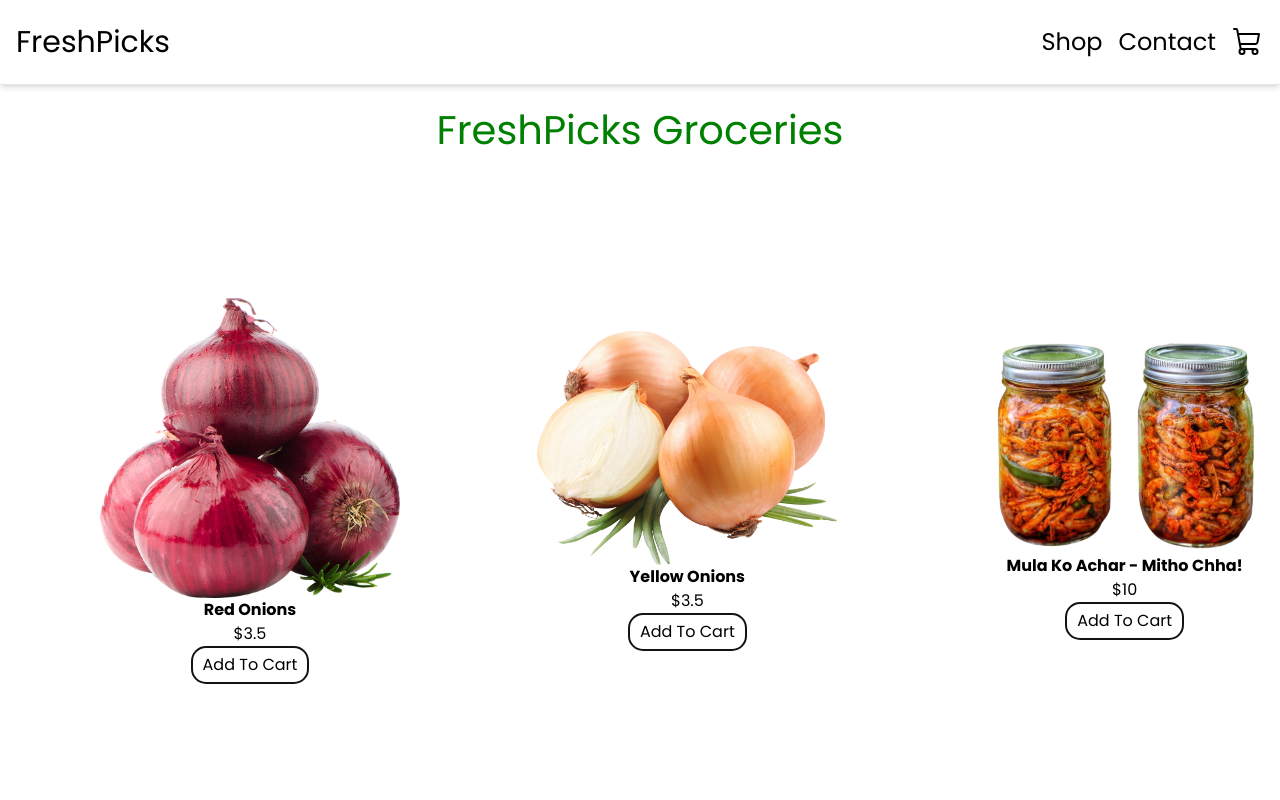
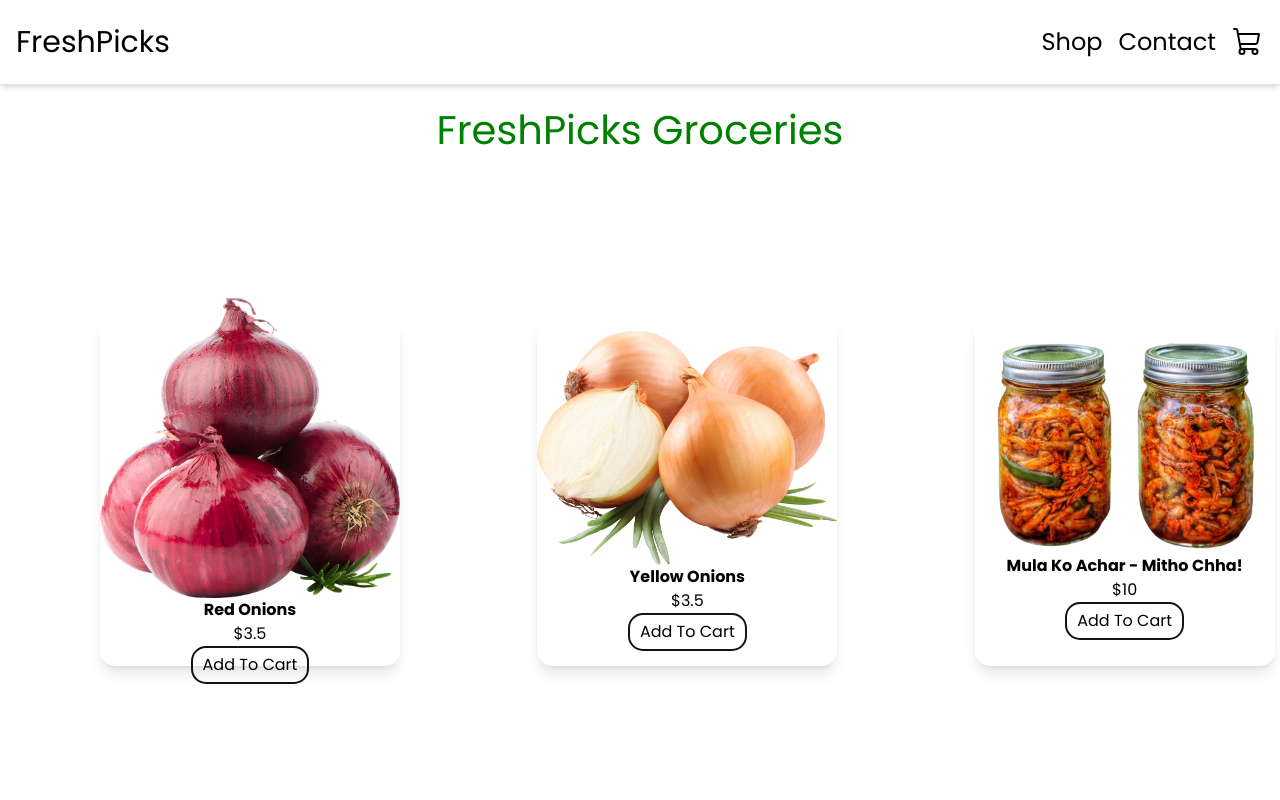
Before and after one commit to nur0078/grocery-store, a React (Vite) app: page / in a window 1280 px wide. Shown: the top 800 px of the page. Built offline with nearby package versions, Linux system fonts and the light colour scheme.

Commit message:
shadow to product cards

```diff
--- a/src/pages/shop/product.jsx
+++ b/src/pages/shop/product.jsx
@@ -9,7 +9,7 @@ export const Product = (props) => {
   const cartItemCount = cartItems[id];
 
   return (
-    <div className="product">
+    <div className="product shadow-lg">
       <img src={productImage} />
       <div className="description">
         <p>
```
